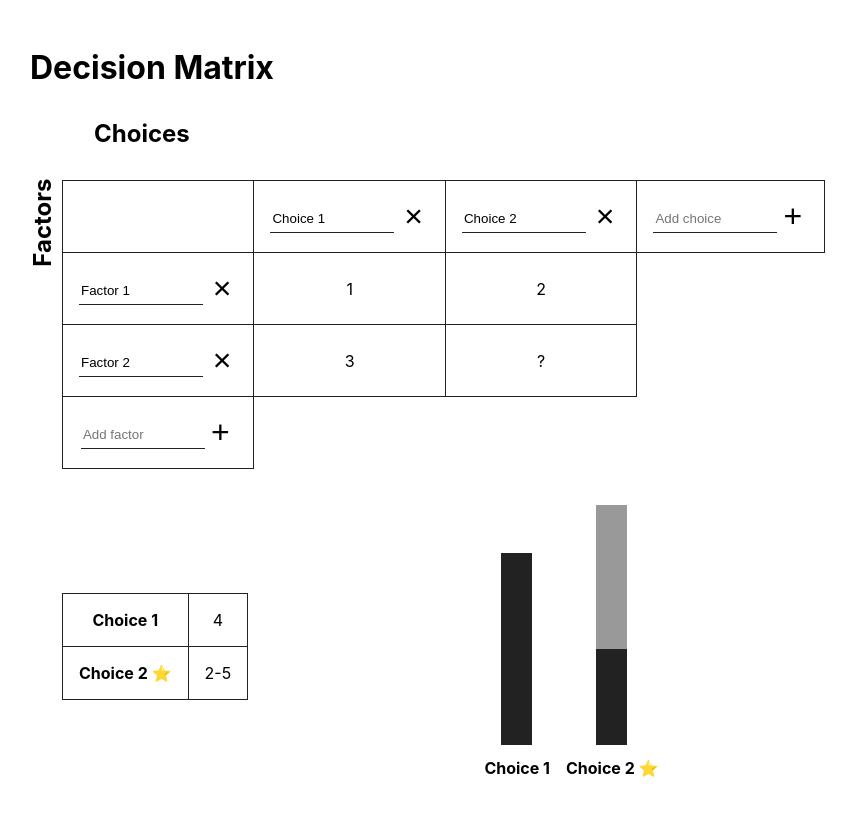
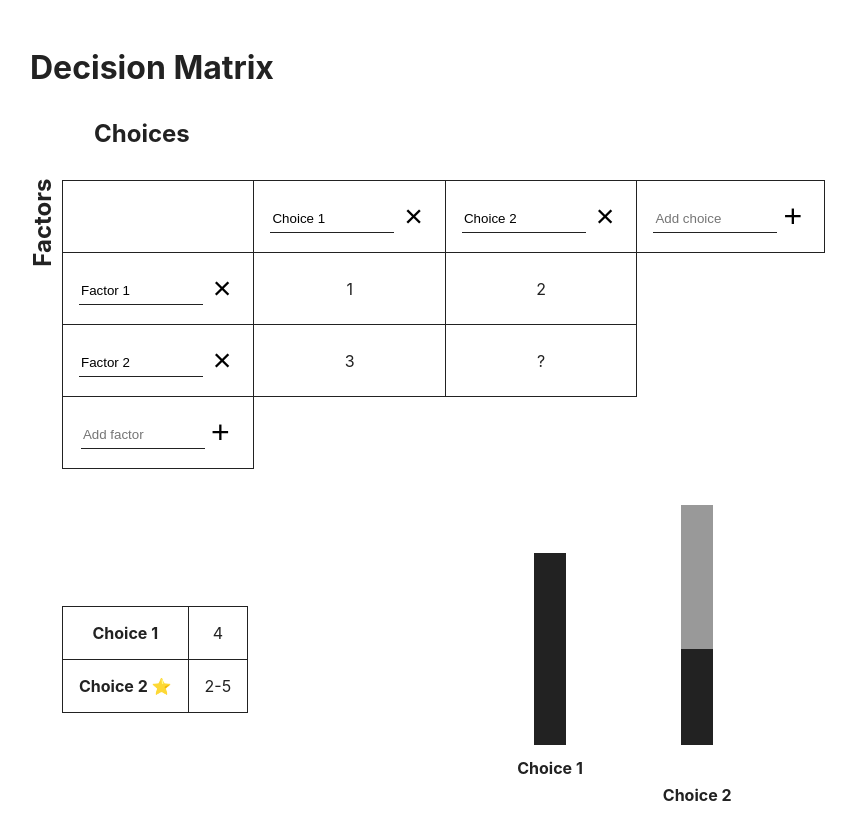
Before and after one commit to davidrhoderick/decision-matrix-frontend, a React (Create React App) app: page / in a window 1280 px wide. Shown: the whole page, without its empty margins (2-858 px from the left). Before the commit the page ends 808 px from the top, so only its background shows below. Built offline with nearby package versions, Linux system fonts and the light colour scheme.

Commit message:
Fixing bar charts bug, updating saving state, and adding theme variables + styling.

```diff
--- a/src/App.js
+++ b/src/App.js
@@ -8,6 +8,12 @@ import {addChoice, removeChoice, changeChoice} from './choicesSlice'
 import {addFactor, removeFactor, changeFactor} from './factorsSlice'
 
 import BarChart from './bar-chart'
+
+const colors = {
+  body: '#222',
+  grey: '#999',
+  bg: '#fff'
+}
 
 const App = () => {
   const dispatch = useDispatch()
@@ -74,6 +80,7 @@ const App = () => {
           sans-serif;
         -webkit-font-smoothing: antialiased;
         -moz-osx-font-smoothing: grayscale;
+        color: ${colors.body}
       }
 
       code {
@@ -125,7 +132,7 @@ const App = () => {
           <tbody>
             {choices.map((choice, index) => <tr key={index}>
               <th>{choice} {leaders.includes(index) && `⭐`}</th>
-              <td>{totals[index].reduce((string, total) => {
+              <td>{totals[index]?.reduce((string, total) => {
                 if(string.length === 0) {
                   return `${total}`
                 } else {
@@ -145,9 +152,9 @@ const App = () => {
       <Col>
         <BarCharts>
           {choices.map((choice, index) => <BarChartContainer key={index}>
-            <BarChart totals={totals[index]} max={max} />
-            <h2>{choice} {leaders.includes(index) && `⭐`}</h2>
-          </BarChartContainer>)}
+              {totals.length === choices.length && <BarChart colors={colors} totals={totals[index]} max={max} />}
+              <h2>{choice}</h2>
+            </BarChartContainer>)}
         </BarCharts>
       </Col>
     </Row>
@@ -249,6 +256,14 @@ const BarChartContainer = styled.div`
   display: flex;
   flex-direction: column;
   align-items: center;
+  width: 0;
+  flex: 1;
+
+  &:nth-of-type(even) {
+    h2 {
+      margin-top: 2.5rem;
+    }
+  }
 
   h2 {
     font-size: 1rem;
--- a/src/bar-chart.js
+++ b/src/bar-chart.js
@@ -1,14 +1,14 @@
 import styled from '@emotion/styled'
 
-const BarChart = ({totals, max}) => {
+const BarChart = ({totals, max, colors}) => {
   return <Bar>
     {[...Array(max)].map((value, index) => {
       if(index < totals[0]) {
-        return <Filled key={index}/>
+        return <Filled key={index} color={colors.body} />
       } else if(index < totals[1]) {
-        return <Fuzzy key={index}/>
+        return <Fuzzy key={index} color={colors.grey} />
       } else {
-        return <Empty key={index}/>
+        return <Empty key={index} color={colors.bg} />
       }
     })}
   </Bar>
@@ -24,22 +24,19 @@ const Bar = styled.div`
 `
 
 const Filled = styled.div`
-  background: #222;
-  border-right: 1px solid white;
+  background: ${({color}) => color};
   flex: 1;
   height: 1rem;
 `
 
 const Fuzzy = styled.div`
-  background: #999;
-  border-right: 1px solid white;
+  background: ${({color}) => color};
   flex: 1;
   height: 1rem;
 `
 
 const Empty = styled.div`
-  background: transparent;
-  border-right: 1px solid white;
+  background: ${({color}) => color};
   flex: 1;
   height: 1rem;
 `
--- a/src/store.js
+++ b/src/store.js
@@ -16,7 +16,11 @@ const store = configureStore({
 })
 
 store.subscribe(() => {
-  saveState(store.getState())
+  saveState({
+    choices: store.getState().choices,
+    factors: store.getState().factors,
+    factorsChoices: store.getState().factorsChoices
+  })
 })
 
 export default store
```
